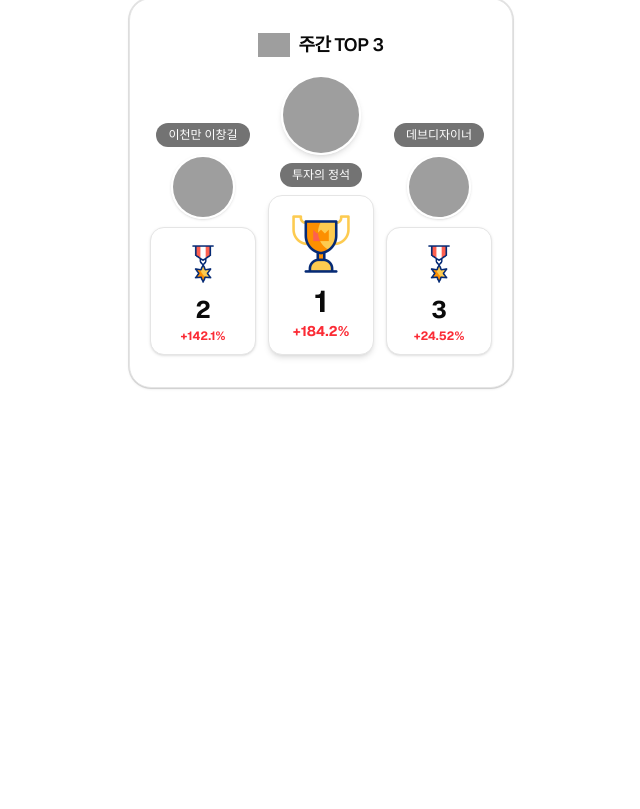
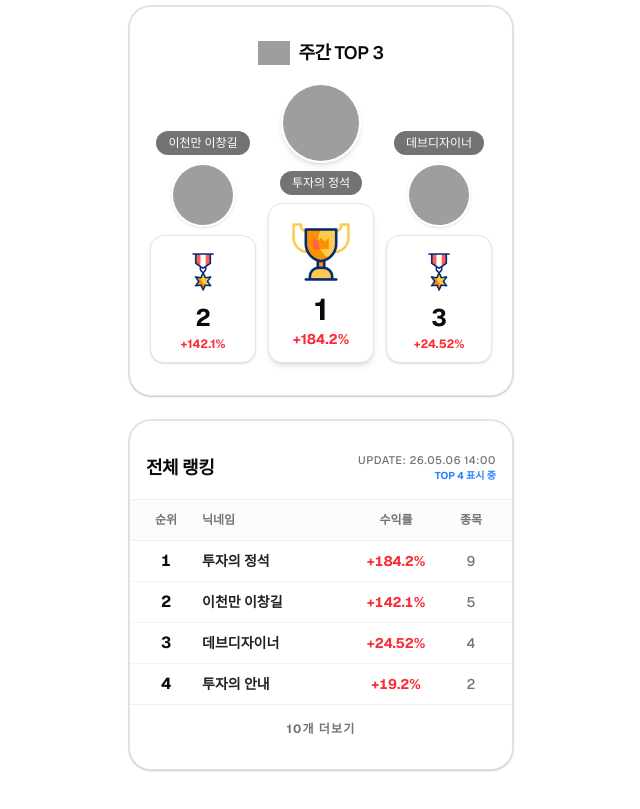
Before and after one commit to goorm-team-nexus/wealthflow-frontend, a Next.js app: page /ranking in a window 1280 px wide. Shown: the part 499-1308 px from the top of the page, without its empty margins (319-959 px from the left). Before the commit the page ends 935 px from the top, so only its background shows below. Built offline with nearby package versions, Linux system fonts and the light colour scheme; grey boxes are pictures that could not be loaded; a web font is replaced by a local one.

Commit message:
feat: add overall ranking component to ranking dashboard page

```diff
--- a/src/app/ranking/page.tsx
+++ b/src/app/ranking/page.tsx
@@ -1,13 +1,15 @@
 import MyRankingCard from "@/components/ranking/MyRankingCard";
 import WeeklyRanking from "@/components/ranking/WeeklyRanking";
+import OverallRanking from "@/components/ranking/OverallRanking";
 
 export default function RankingPage() {
   return (
-    <main className="min-h-screen bg-background p-4 flex flex-col items-center justify-start pt-6 pb-12">
-      <div className="w-full max-w-[390px] flex flex-col gap-4">
-        <h1 className="text-2xl font-bold text-foreground mb-2">랭킹</h1>
+    <main className="min-h-screen bg-background p-4 flex flex-col items-center justify-start pt-6 pb-24">
+      <div className="w-full max-w-[390px] flex flex-col gap-6">
+        <h1 className="text-2xl font-bold text-foreground px-1">랭킹</h1>
         <MyRankingCard />
         <WeeklyRanking />
+        <OverallRanking />
       </div>
     </main>
   );
--- /dev/null
+++ b/src/components/ranking/OverallRanking.tsx
@@ -0,0 +1,121 @@
+"use client";
+
+import { useState, useMemo } from "react";
+import { Card, CardContent } from "@/components/ui/card";
+
+// 가상의 전체 랭킹 더미 데이터 (컴포넌트 외부에 두어 렌더링 시마다 재생성되는 것을 방지하고 퓨리티 에러 해결)
+const GENERATED_RANKING_DATA = Array.from({ length: 30 }, (_, i) => ({
+  rank: i + 1,
+  name: `투자자 ${i + 1}`,
+  rate: `+${(Math.abs(Math.sin(i)) * 200).toFixed(1)}%`, // 결정론적인 더미 데이터 생성을 위해 sin 사용
+  stocks: (i % 20) + 1,
+}));
+
+// 초기 4명 시안 데이터
+const INITIAL_VIEW_DATA = [
+  { rank: 1, name: "투자의 정석", rate: "+184.2%", stocks: 9 },
+  { rank: 2, name: "이천만 이창길", rate: "+142.1%", stocks: 5 },
+  { rank: 3, name: "데브디자이너", rate: "+24.52%", stocks: 4 },
+  { rank: 4, name: "투자의 안내", rate: "+19.2%", stocks: 2 },
+];
+
+export default function OverallRanking() {
+  const [visibleCount, setVisibleCount] = useState(4);
+
+  // 실제 렌더링할 데이터 조합 (useMemo로 메모이제이션)
+  const finalData = useMemo(() => {
+    return [...INITIAL_VIEW_DATA, ...GENERATED_RANKING_DATA.slice(4)].slice(0, visibleCount);
+  }, [visibleCount]);
+
+  const handleLoadMore = () => {
+    setVisibleCount((prev) => Math.min(prev + 10, 30));
+  };
+
+  const handleCollapse = () => {
+    setVisibleCount(4);
+  };
+
+  return (
+    <Card className="w-full max-w-sm mx-auto shadow-sm border border-border bg-card rounded-3xl overflow-hidden transition-all duration-500">
+      <CardContent className="p-0">
+        {/* 헤더 섹션 */}
+        <div className="p-4 flex justify-between items-center">
+          <h2 className="text-lg font-semibold text-foreground tracking-tight">전체 랭킹</h2>
+          <div className="flex flex-col items-end">
+            <span className="text-[11px] text-muted-foreground font-medium uppercase tracking-wider">
+              Update: 26.05.06 14:00
+            </span>
+            <span className="text-[10px] text-blue-500 font-bold">TOP {visibleCount} 표시 중</span>
+          </div>
+        </div>
+
+        {/* 테이블 구조 */}
+        <div className="w-full">
+          {/* 테이블 헤더 */}
+          <div className="bg-muted/40 grid grid-cols-[40px_1fr_100px_50px] py-3 px-4 border-y border-border/60">
+            <span className="text-xs font-bold text-muted-foreground text-center uppercase">
+              순위
+            </span>
+            <span className="text-xs font-bold text-muted-foreground text-left uppercase pl-4">
+              닉네임
+            </span>
+            <span className="text-xs font-bold text-muted-foreground text-center uppercase">
+              수익률
+            </span>
+            <span className="text-xs font-bold text-muted-foreground text-center uppercase">
+              종목
+            </span>
+          </div>
+
+          {/* 리스트 아이템 */}
+          <div className="flex flex-col">
+            {finalData.map((item) => (
+              <div
+                key={item.rank}
+                className="grid grid-cols-[40px_1fr_100px_50px] py-2 px-4 items-center border-b border-border/40 last:border-0 hover:bg-accent/40 transition-all duration-300 group animate-in fade-in slide-in-from-bottom-1 relative overflow-hidden cursor-default"
+              >
+                <span className="text-base font-bold text-center text-foreground group-hover:scale-110 group-hover:text-red-500 transition-all duration-300 tabular-nums">
+                  {item.rank}
+                </span>
+                <span className="text-sm font-semibold text-foreground/90 truncate text-left pl-4 group-hover:translate-x-1 transition-transform duration-300">
+                  {item.name}
+                </span>
+                <span className="text-sm font-bold text-red-500 text-center tabular-nums group-hover:drop-shadow-[0_0_8px_rgba(239,68,68,0.3)] transition-all duration-300">
+                  {item.rate}
+                </span>
+                <span className="text-sm text-center text-muted-foreground font-medium group-hover:text-foreground transition-colors duration-300">
+                  {item.stocks}
+                </span>
+              </div>
+            ))}
+          </div>
+        </div>
+
+        {/* 버튼 섹션 */}
+        <div className="flex border-t border-border/60">
+          {visibleCount < 30 ? (
+            <button
+              onClick={handleLoadMore}
+              className="flex-1 py-4 text-xs text-muted-foreground font-bold hover:bg-accent/20 hover:text-foreground active:scale-[0.98] transition-all duration-200 uppercase tracking-widest bg-muted/5 cursor-pointer"
+            >
+              10개 더보기
+            </button>
+          ) : (
+            <div className="flex-1 py-4 text-xs text-center text-muted-foreground font-medium bg-muted/5 uppercase tracking-widest">
+              모든 랭킹을 확인했습니다
+            </div>
+          )}
+
+          {visibleCount > 4 && (
+            <button
+              onClick={handleCollapse}
+              className="w-20 py-4 text-[10px] text-red-400 font-bold hover:bg-red-50 hover:text-red-600 active:scale-[0.95] transition-all duration-200 border-l border-border/60 uppercase cursor-pointer bg-muted/5"
+            >
+              접기
+            </button>
+          )}
+        </div>
+      </CardContent>
+    </Card>
+  );
+}
```
